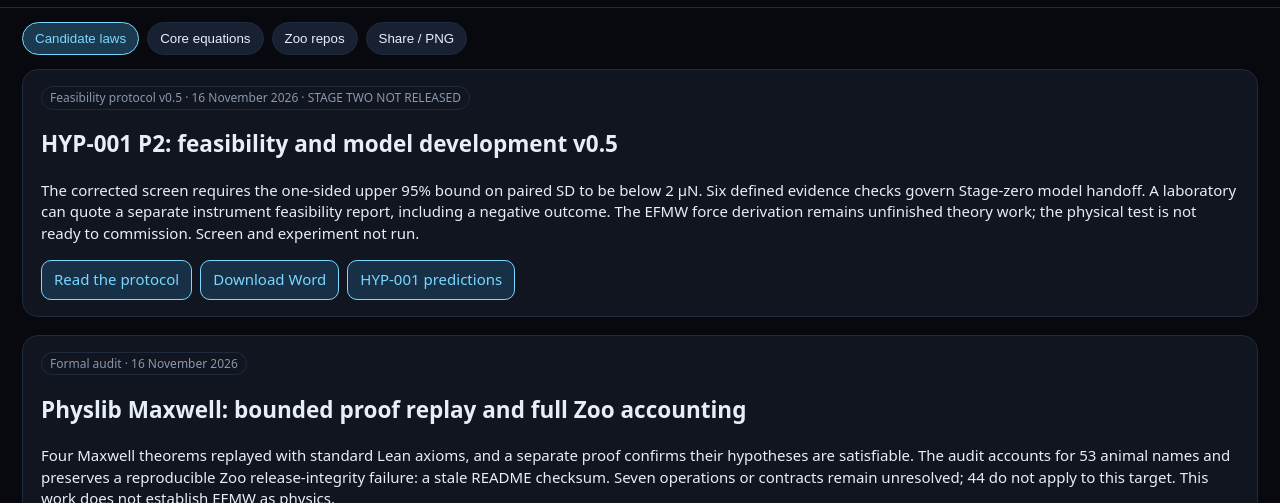
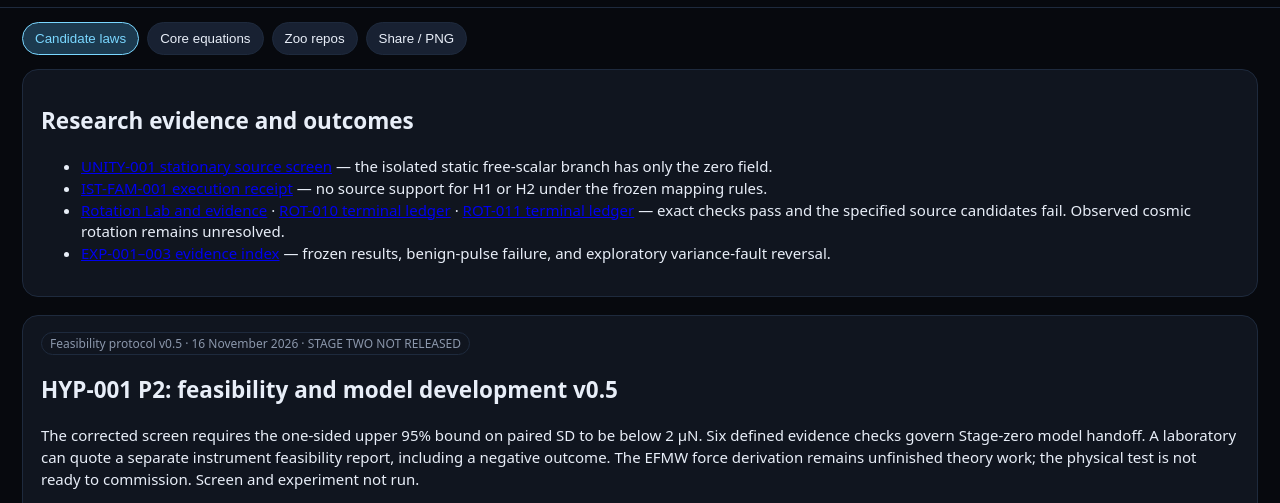
Before and after one commit to enuminous/papers, a plain HTML site: page index.html in a window 1280 px wide. Shown: the part 241-744 px from the top of the page. Drawn offline with nearby package versions, Linux system fonts and the light colour scheme.

Commit message:
Link EFMW research menus to evidence and outcomes

```diff
--- a/index.html
+++ b/index.html
@@ -56,6 +56,15 @@
   <button data-tab="share">Share / PNG</button>
 </nav>
 <main>
+<section class="card" aria-labelledby="research-evidence-routes" style="grid-column:1/-1">
+  <h2 id="research-evidence-routes">Research evidence and outcomes</h2>
+  <ul>
+    <li><a href="https://github.com/enuminous/papers/blob/main/research/unity-001/source-screen/README.md">UNITY-001 stationary source screen</a> — the isolated static free-scalar branch has only the zero field.</li>
+    <li><a href="https://github.com/enuminous/papers/blob/main/research/ist-fam-001/EXECUTION.json">IST-FAM-001 execution receipt</a> — no source support for H1 or H2 under the frozen mapping rules.</li>
+    <li><a href="https://github.com/enuminous/Rotation">Rotation Lab and evidence</a> · <a href="https://github.com/enuminous/Rotation/blob/main/research/ROT-010_TERMINAL_LEDGER.json">ROT-010 terminal ledger</a> · <a href="https://github.com/enuminous/Rotation/blob/main/research/ROT-011_TERMINAL_LEDGER.json">ROT-011 terminal ledger</a> — exact checks pass and the specified source candidates fail. Observed cosmic rotation remains unresolved.</li>
+    <li><a href="https://github.com/enuminous/EFMW-EXP-001/blob/main/EVIDENCE_INDEX.md">EXP-001–003 evidence index</a> — frozen results, benign-pulse failure, and exploratory variance-fault reversal.</li>
+  </ul>
+</section>
 <aside class="card" aria-labelledby="hyp-001-p2-protocol-title" style="grid-column:1/-1">
   <span class="pill">Feasibility protocol v0.5 · 16 November 2026 · STAGE TWO NOT RELEASED</span>
   <h2 id="hyp-001-p2-protocol-title">HYP-001 P2: feasibility and model development v0.5</h2>
```
